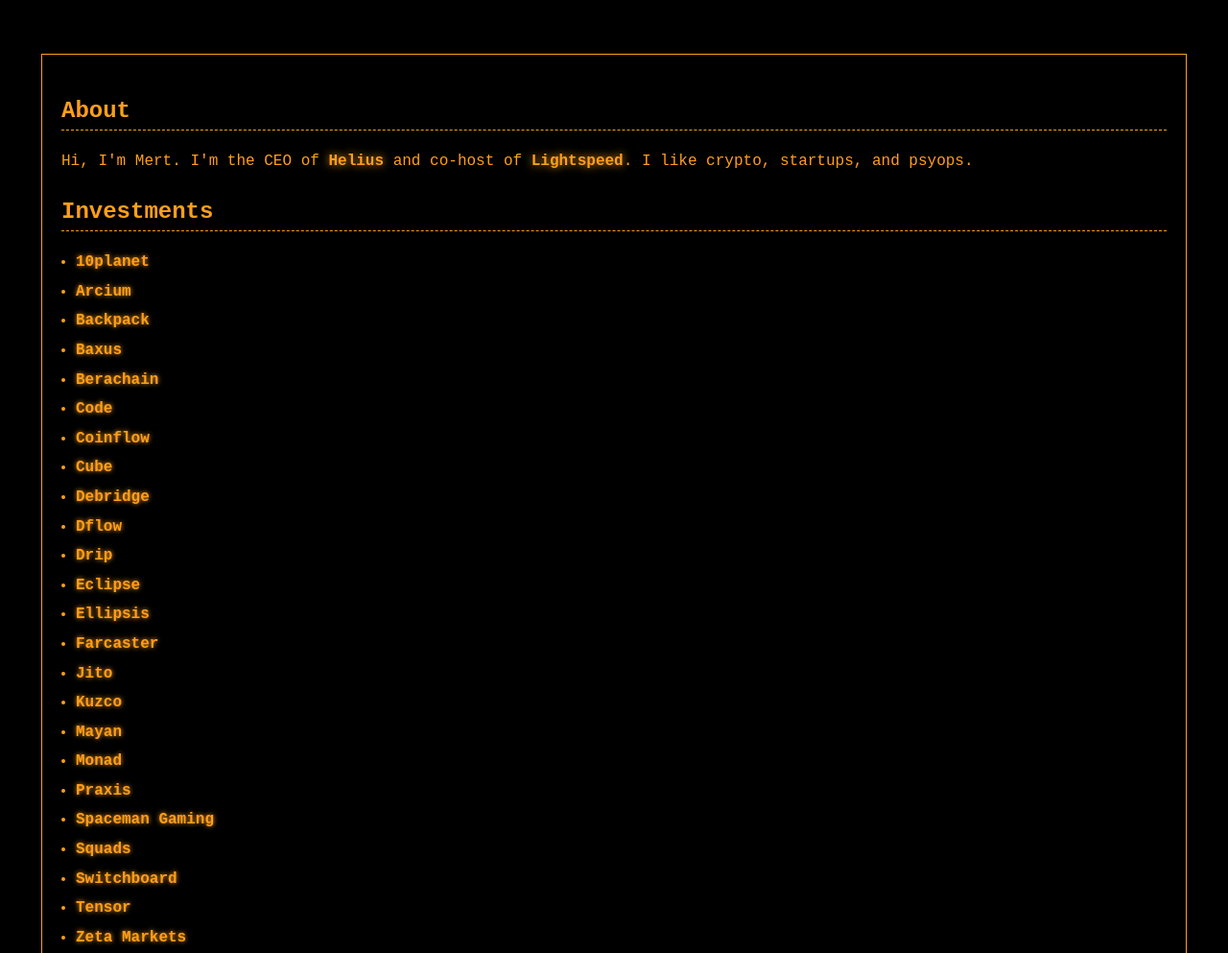
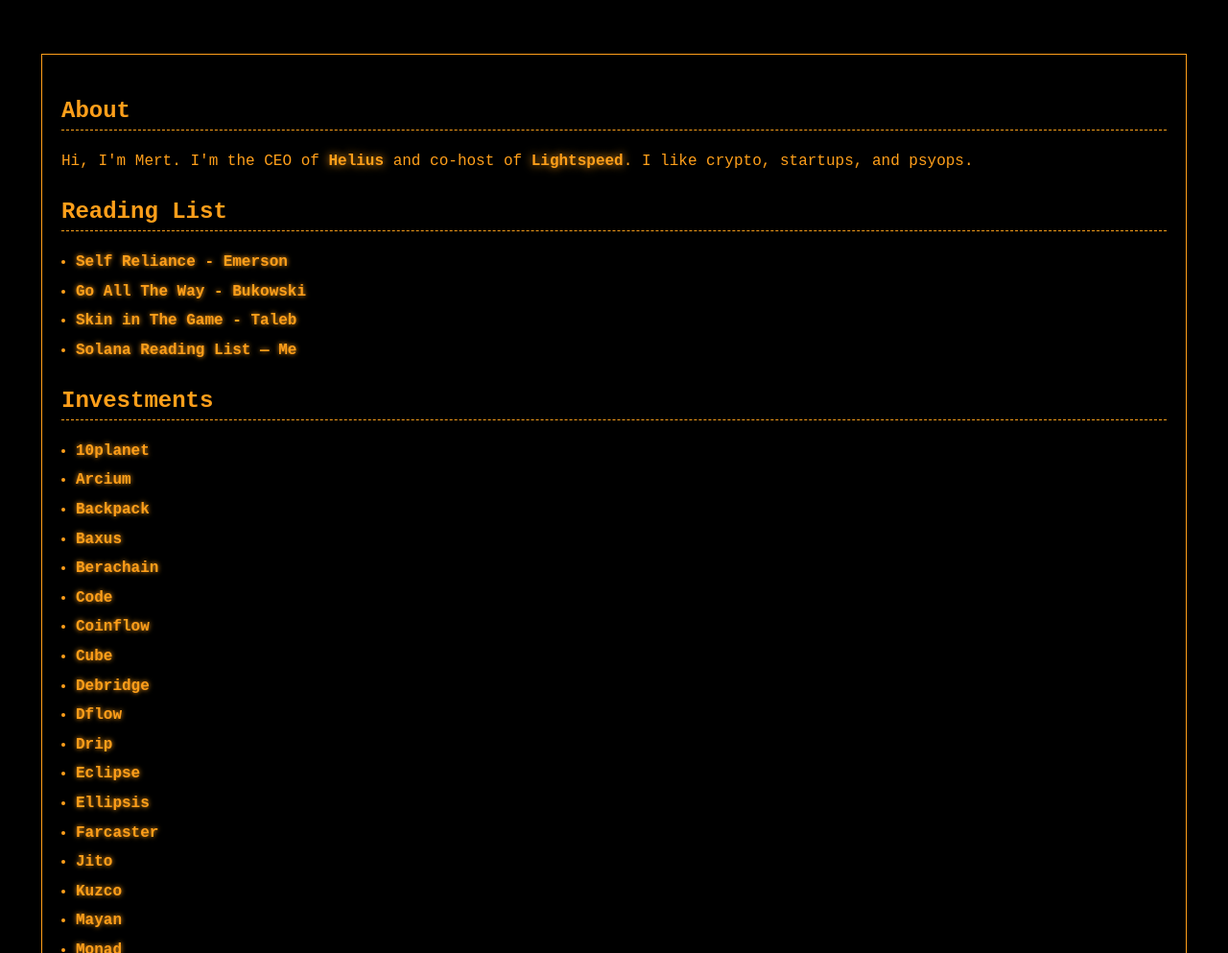
Before and after one commit to mertimus/bio, a plain HTML site: page index.html in a window 1280 px wide. Shown: the top 993 px of the page at 96% size. Drawn offline with Linux system fonts and the light colour scheme.

Commit message:
add reading list

```diff
--- a/index.html
+++ b/index.html
@@ -96,6 +96,15 @@
             <p>Hi, I'm Mert. I'm the CEO of <a href="https://helius.dev">Helius</a> and co-host of <a href="https://x.com/lightspeedpodhq">Lightspeed</a>. I like crypto, startups, and psyops.</p>
         </section>
         <section>
+            <h2>Reading List</h2>
+            <ul class="investments">
+                <li><a href="https://archive.vcu.edu/english/engweb/transcendentalism/authors/emerson/essays/selfreliance.html">Self Reliance - Emerson</a></li>
+                <li><a href="https://consciouslyinspired.com/go-all-the-way-charles-bukowski-poem/">Go All The Way - Bukowski</a></li>
+                <li><a href="https://en.wikipedia.org/wiki/Skin_in_the_Game_(book)">Skin in The Game - Taleb</a></li>
+                <li><a href="https://www.mertimus.com/p/the-solana-reading-list">Solana Reading List — Me</a></li>
+            </ul>
+        </section>
+        <section>
             <h2>Investments</h2>
             <ul class="investments">
                 <li><a href="">10planet</a></li>
```
